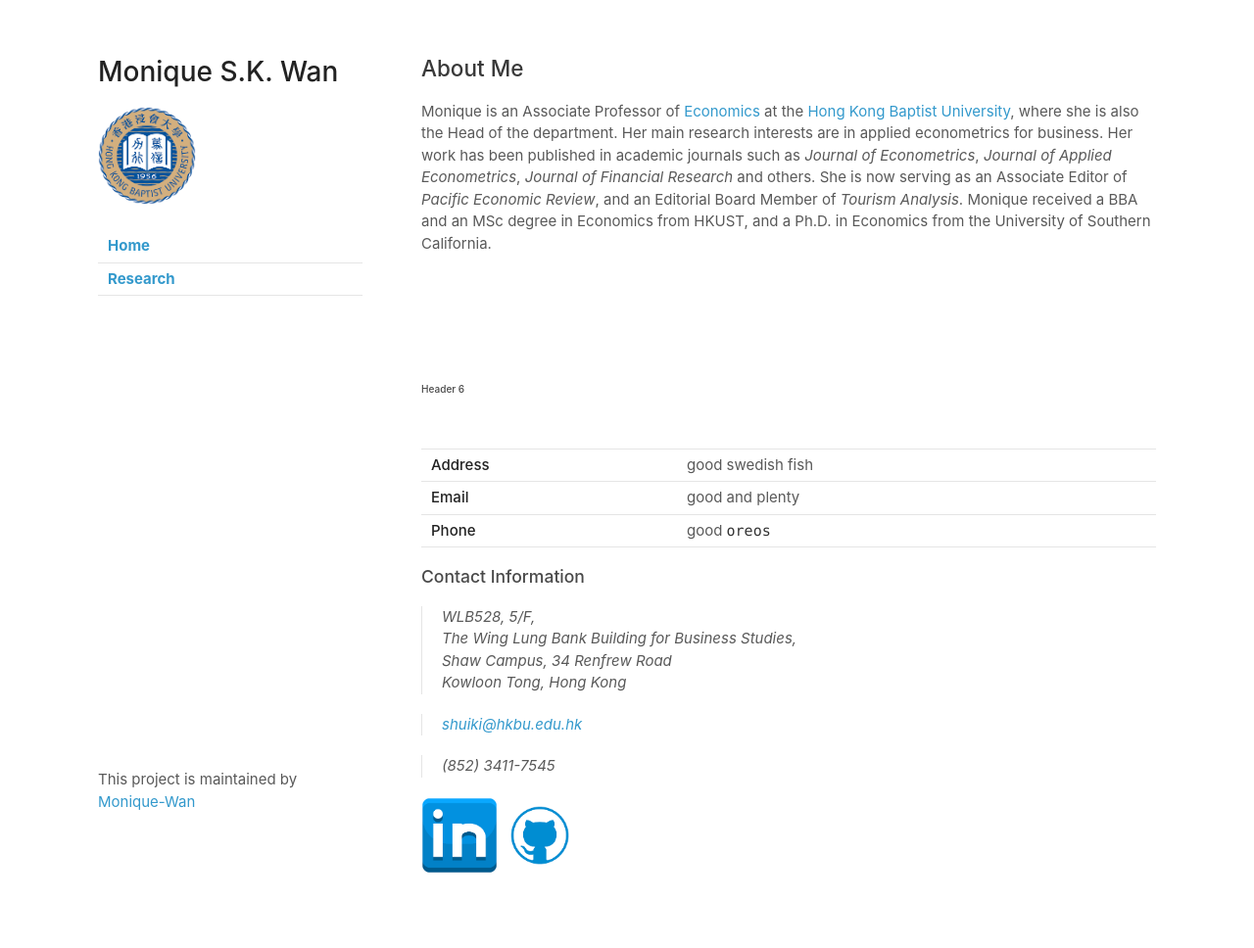
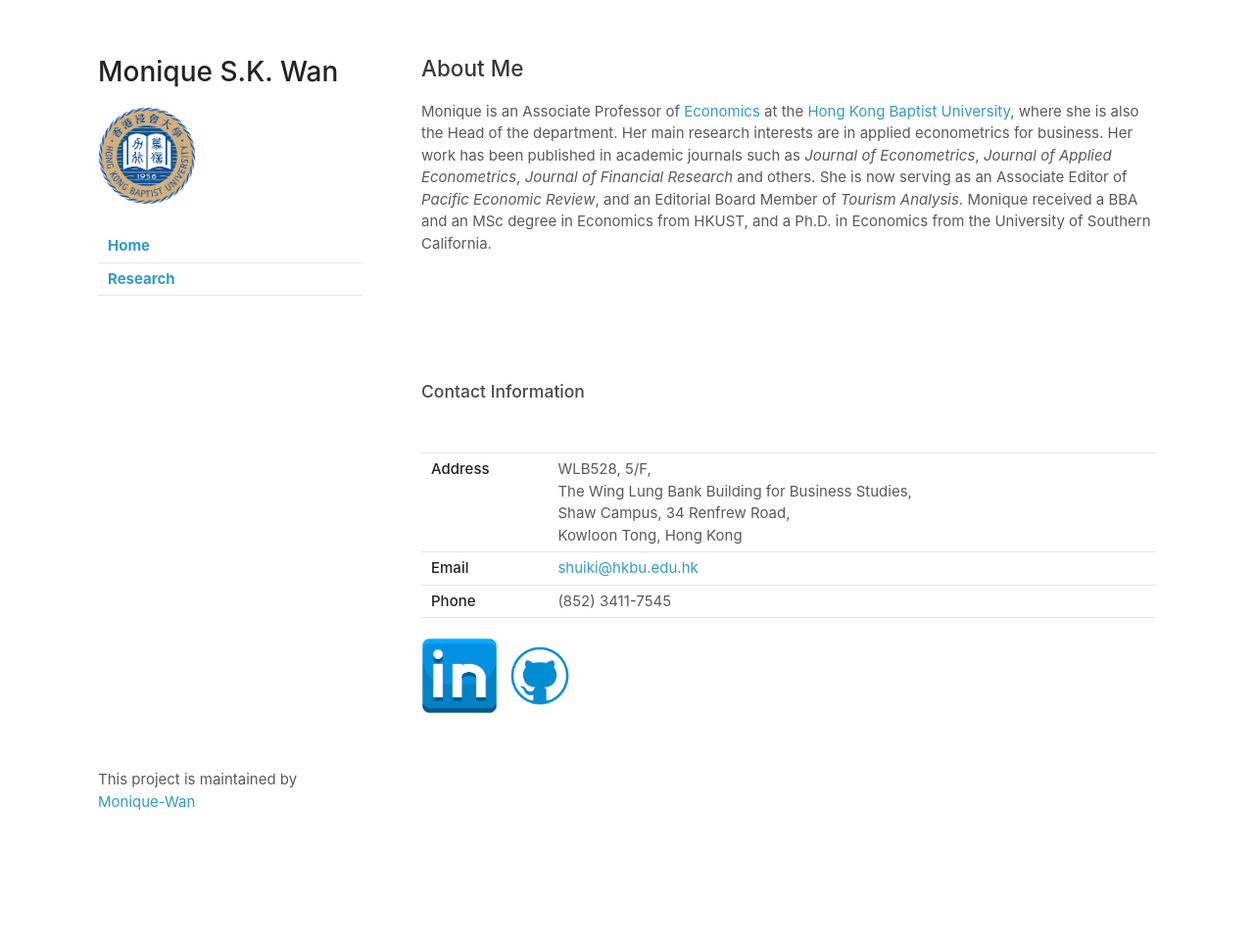
Before and after one commit to Monique-Wan/home, a Jekyll site: the page built from index.md, in a window 1280 px wide. Shown: the whole page at 98% size. Built offline with Jekyll 4.4.1, drawn with Linux system fonts in a browser that asks for light colours; our own code applies the rules of GitHub Pages for plain Markdown files; after the commit the page ends 900 px from its top, so only the background shows below that.

Commit message:
Update index.md

```diff
--- a/index.md
+++ b/index.md
@@ -6,23 +6,15 @@ Monique is an Associate Professor of [Economics](https://econ.hkbu.edu.hk/eng/ma
 <br/><br/>
 
 
-###### Header 6
+### Contact Information
 
 |              |                   |
 |:-------------|:------------------|
-| **Address**  | good swedish fish |
-| **Email**    | good and plenty   |
-| **Phone**    | good `oreos`      |
+| **Address** <br /><br /><br /><br /> | WLB528, 5/F, <br />The Wing Lung Bank Building for Business Studies, <br />Shaw Campus, 34 Renfrew Road, <br />Kowloon Tong, Hong Kong|
+| **Email**    | <shuiki@hkbu.edu.hk>   |
+| **Phone**    | (852) 3411-7545     |
 
-### Contact Information
-> WLB528, 5/F,
-> The Wing Lung Bank Building for Business Studies,
-> Shaw Campus, 34 Renfrew Road
-> Kowloon Tong, Hong Kong
 
-> <shuiki@hkbu.edu.hk>
-
-> (852) 3411-7545
 
 <a href = "https://hk.linkedin.com/in/monique-wan-93a668122"><img src = "in.png" width = "78"/></a>
 <a href = "https://github.com/Monique-Wan"><img src = "github.png" width = "78"/></a>
```
